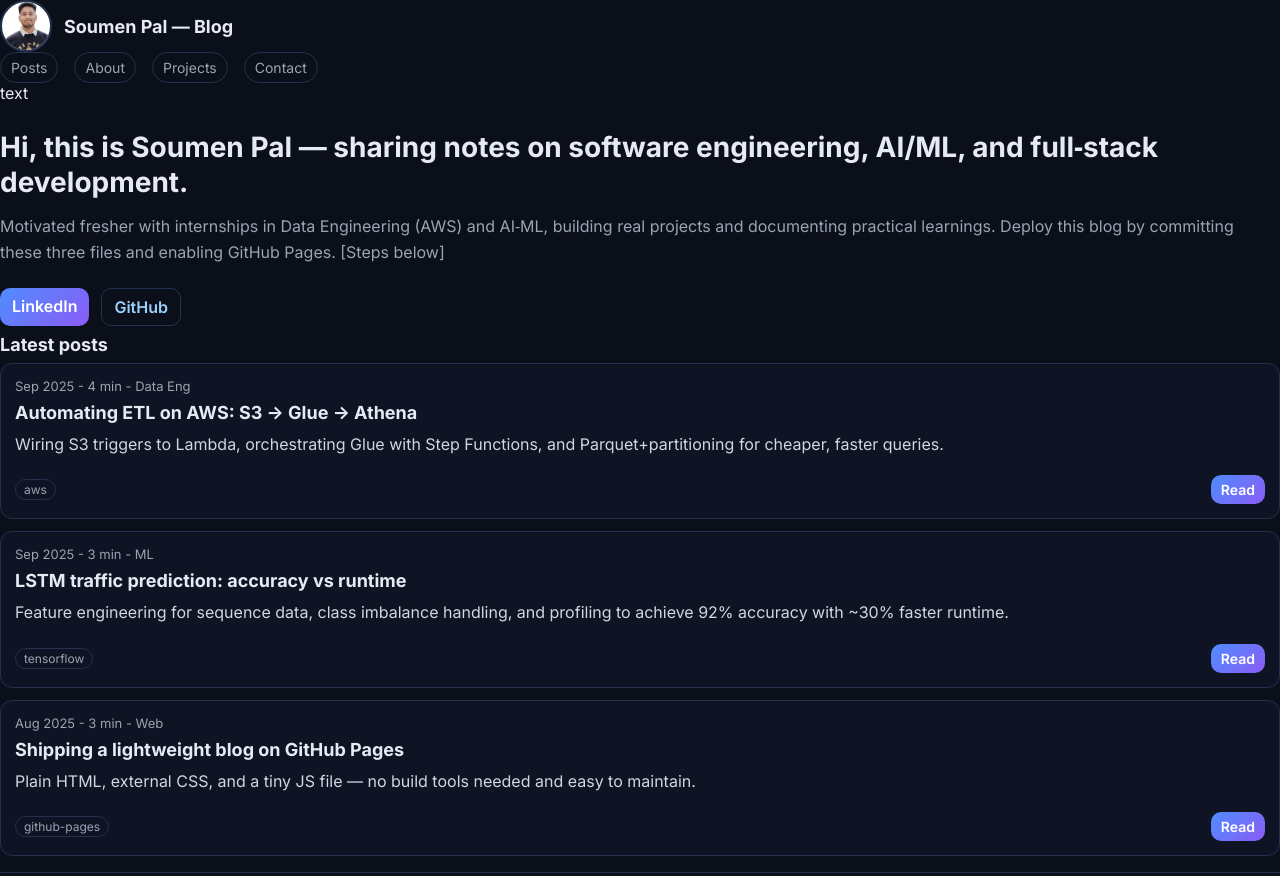
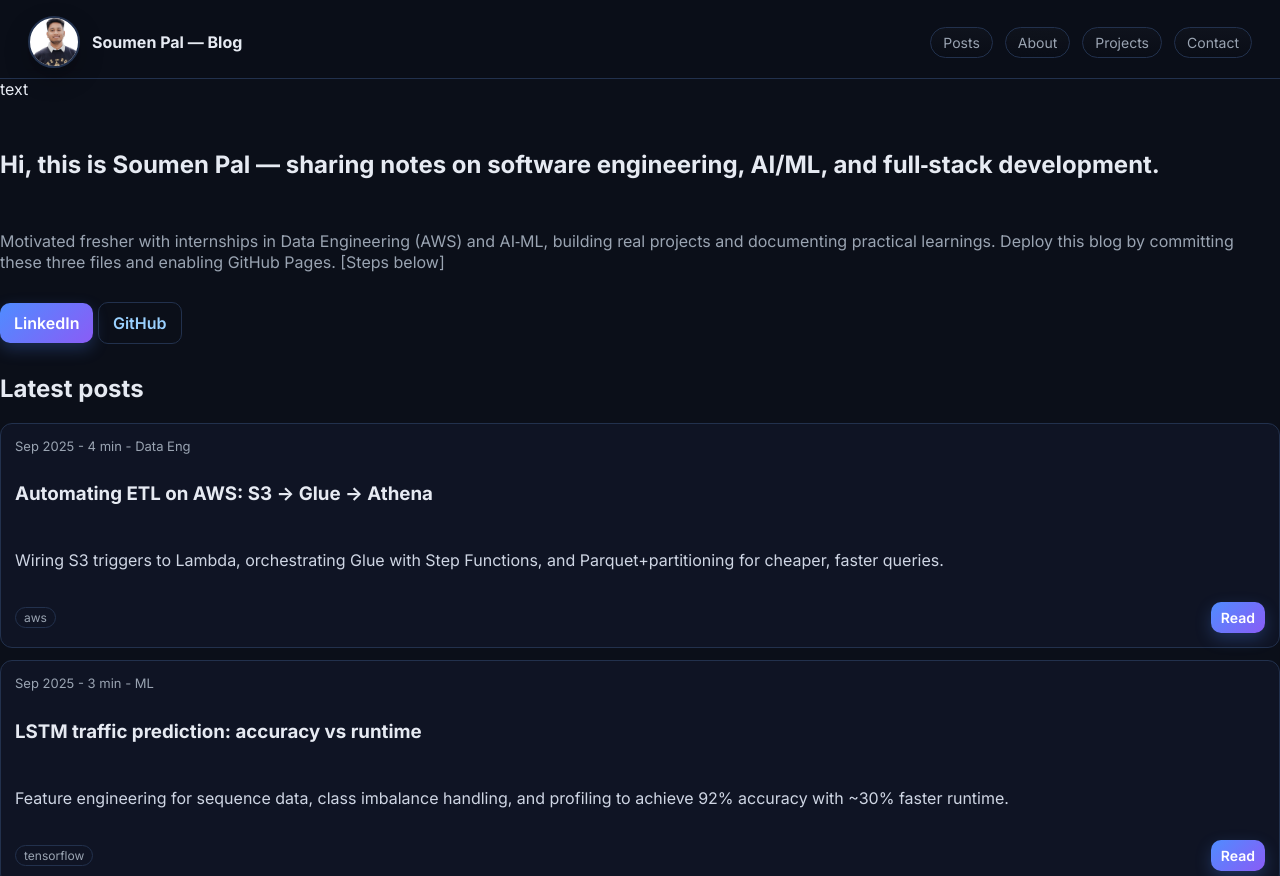
Before and after one commit to Soumen8603/Soumen8603.github.io, a plain HTML site: page index.html in a window 1280 px wide. Shown: the top 876 px of the page. Drawn offline with Linux system fonts and the light colour scheme.

Commit message:
Update style.css

```diff
--- a/style.css
+++ b/style.css
@@ -1,124 +1,109 @@
-/* ---------- Theme tokens ---------- */
-:root {
---bg: #0b0f19;
---card: #111729;
---text: #e6eaf2;
---muted: #9aa4b2;
---accent: #4f8cff;
---accent-2: #8a5cf6;
---link: #9ad1ff;
---code-bg: #0f1424;
---border: #22314d;
+/* ========== Design tokens ========== */
+:root{
+--bg:#0b0f19;
+--surface:#111729;
+--surface-2:#0f1424;
+--text:#e6eaf2;
+--muted:#9aa4b2;
+--accent:#4f8cff;
+--accent-2:#8a5cf6;
+--link:#9ad1ff;
+--border:#22314d;
+--shadow:0 10px 25px rgba(0,0,0,.25);
 }
 
-/* ---------- Base ---------- */
+/* ========== Base ========== */
+*{box-sizing:border-box}
+html,body{margin:0;padding:0;background:var(--bg);color:var(--text);font-family:Inter,system-ui,-apple-system,Segoe UI,Roboto,Arial,sans-serif}
+a{color:var(--link);text-decoration:none}
+a:hover{text-decoration:underline}
 
-{ box-sizing: border-box; }
-html, body { margin: 0; padding: 0; background: var(--bg); color: var(--text); font-family: Inter, system-ui, -apple-system, Segoe UI, Roboto, Arial, sans-serif; }
-a { color: var(--link); text-decoration: none; }
-a:hover { text-decoration: underline; }
+/* Fluid, accessible type with clamp() /
+h1{font-size:clamp(28px,4vw,44px);line-height:1.15;margin:0} / scales by viewport within limits /
+h2{font-size:clamp(18px,2vw,22px);margin:0 0 8px}
+h3{font-size:clamp(16px,1.7vw,20px);margin:0}
+body, p, li{font-size:clamp(15px,1.2vw,17px);line-height:1.7} / readable body size range */
 
-/* ---------- Layout: now full width ---------- /
-/ Make the main wrapper span the full viewport width /
-.wrap {
-width: 100%;
-max-width: none; / remove previous 880px cap /
-margin: 0;
-padding: 28px 20px 80px; / keep side padding for breathing room /
-} / Full-width container using width and removing max-width */
+/* ========== Layout (full width) ========== /
+.wrap{
+width:100%;
+max-width:none; / remove narrow cap /
+margin:0;
+padding:28px min(5vw,28px) 84px; / responsive side padding /
+} / Full-width container replacing max-width */
 
-/* Optional full‑bleed utility: apply to header/hero or any section to stretch edge‑to‑edge /
-.full-bleed {
-width: 100vw;
-margin-left: calc(50% - 50vw);
-margin-right: calc(50% - 50vw);
-} / Full‑bleed technique with 100vw and calc() */
+/* Full‑bleed utility for sections that should stretch edge‑to‑edge /
+.full-bleed{width:100vw;margin-left:calc(50% - 50vw);margin-right:calc(50% - 50vw)} / 100vw + calc() trick */
 
-/* Header /
-header {
-display: flex;
-align-items: center;
-justify-content: space-between;
-gap: 12px;
-padding: 18px 20px 8px;
-border-bottom: 1px solid var(--border);
-position: sticky;
-top: 0;
-backdrop-filter: blur(6px);
-background: color-mix(in oklab, var(--bg) 80%, transparent);
-z-index: 10;
-} / Sticky, full-width header with padding */
-
-.brand { display: flex; align-items: center; gap: 12px; }
-.avatar-img { width: 48px; height: 48px; border-radius: 50%; object-fit: cover; border: 2px solid var(--border); background: #fff; } /* Circular image, covers frame */
-.title { font-size: 18px; font-weight: 700; }
-nav { display: flex; gap: 16px; font-size: 14px; }
-.pill { color: var(--muted); padding: 6px 10px; border: 1px solid var(--border); border-radius: 999px; }
-.pill:hover { border-color: var(--link); }
+/* Header */
+header{
+position:sticky;top:0;z-index:10;
+display:flex;align-items:center;justify-content:space-between;gap:14px;
+padding:16px min(5vw,28px) 10px;
+backdrop-filter:blur(6px);
+background:color-mix(in oklab,var(--bg) 78%, transparent);
+border-bottom:1px solid var(--border);
+}
+.brand{display:flex;align-items:center;gap:12px}
+.avatar-img{width:52px;height:52px;border-radius:50%;object-fit:cover;border:2px solid var(--border);background:#fff;box-shadow:var(--shadow)}
+.title{font-weight:700}
+nav{display:flex;gap:12px;font-size:14px}
+.pill{color:var(--muted);padding:6px 12px;border:1px solid var(--border);border-radius:999px;background:linear-gradient(180deg,rgba(255,255,255,0.02),rgba(0,0,0,0.08))}
+.pill:hover{border-color:var(--link);color:#d9efff}
 
 /* Hero */
-.hero { display: grid; gap: 14px; padding: 24px 0 8px; }
-.hero h1 { font-size: 28px; margin: 0; }
-.hero p { color: var(--muted); margin: 0; line-height: 1.65; }
-.cta-row { display: flex; gap: 12px; margin-top: 8px; flex-wrap: wrap; }
+.hero{display:grid;gap:14px;padding:28px 0 10px}
+.hero p{color:var(--muted)}
 
-/* Content grid /
-/ Wider columns on desktop; remains single column on mobile /
-.grid { display: grid; gap: 16px; grid-template-columns: 1fr; margin-top: 16px; }
-@media (min-width: 760px) {
-.grid { grid-template-columns: 2fr 1fr; } / wider main column than aside */
+/* Content grid: wider and more balanced /
+.grid{display:grid;gap:18px;margin-top:18px;grid-template-columns:1fr}
+@media (min-width:760px){
+.grid{grid-template-columns:3fr 2fr} / widen About column /
+}
+@media (min-width:1200px){
+.grid{grid-template-columns:5fr 4fr} / even roomier on large screens */
 }
 
-/* Cards and posts */
-.card {
-background: linear-gradient(180deg, color-mix(in oklab, var(--card) 92%, transparent), var(--card));
-border: 1px solid var(--border);
-border-radius: 14px;
-padding: 16px;
+/* Cards */
+.card{
+background:linear-gradient(180deg,color-mix(in oklab,var(--surface) 92%, transparent),var(--surface));
+border:1px solid var(--border);
+border-radius:14px;
+padding:16px;
+box-shadow:var(--shadow);
 }
-.card h2 { margin: 0 0 8px; font-size: 18px; }
-.meta { color: var(--muted); font-size: 13px; }
+.meta{color:var(--muted);font-size:13px}
 
-.post {
-display: grid;
-gap: 8px;
-padding: 14px;
-border: 1px solid var(--border);
-border-radius: 12px;
-background: var(--code-bg);
-}
-.post h3 { margin: 0; font-size: 18px; }
-.post p { margin: 0; color: #cfd6e4; line-height: 1.65; }
+/* Posts */
+.post{display:grid;gap:10px;padding:14px;border:1px solid var(--border);border-radius:12px;background:var(--surface-2)}
+.post p{color:#cfd6e4}
+.tag{font-size:12px;color:var(--muted);border:1px solid var(--border);padding:2px 8px;border-radius:999px}
+.post-footer{display:flex;justify-content:space-between;align-items:center;gap:12px;margin-top:6px}
 
-.tag { font-size: 12px; color: var(--muted); border: 1px solid var(--border); padding: 2px 8px; border-radius: 999px; }
-.post-footer { display: flex; justify-content: space-between; align-items: center; gap: 12px; margin-top: 10px; }
+/* Sidebar (About) refinements /
+.grid>aside.card{min-width:420px} / prevents over-condensing at mid widths */
+@media (max-width:999px){ .grid>aside.card{min-width:unset} }
 
-.btn { display: inline-block; padding: 8px 12px; border-radius: 10px; background: linear-gradient(135deg, var(--accent), var(--accent-2)); color: white; font-weight: 600; }
-.btn.ghost { background: transparent; color: var(--link); border: 1px solid var(--border); }
-.btn.sm { padding: 6px 10px; font-size: 14px; }
-.btn:hover { opacity: 0.95; text-decoration: none; }
+/* Buttons */
+.btn{display:inline-block;padding:10px 14px;border-radius:10px;background:linear-gradient(135deg,var(--accent),var(--accent-2));color:#fff;font-weight:600;box-shadow:0 6px 16px rgba(79,140,255,.25)}
+.btn.ghost{background:transparent;color:var(--link);border:1px solid var(--border);box-shadow:none}
+.btn.sm{padding:7px 10px;font-size:14px}
+.btn:hover{filter:brightness(1.05)}
 
-.list { display: grid; gap: 12px; }
-.divider { margin: 16px 0; border: 0; border-top: 1px solid var(--border); }
+/* Lists and dividers */
+.list{display:grid;gap:12px}
+.divider{margin:16px 0;border:0;border-top:1px solid var(--border)}
+.flat{list-style:disc;padding-left:20px}
+.flat-ol{list-style:decimal;padding-left:20px}
 
-.flat { list-style: disc; padding-left: 20px; }
-.flat-ol { list-style: decimal; padding-left: 20px; }
-
-/* Code */
-pre, code { background: var(--code-bg); color: #e9ecf7; border-radius: 8px; }
-pre { padding: 14px; overflow: auto; border: 1px solid var(--border); }
-code { padding: 2px 6px; border: 1px solid var(--border); }
+/* Code styling */
+pre,code{background:var(--surface-2);color:#e9ecf7;border-radius:8px}
+pre{padding:14px;overflow:auto;border:1px solid var(--border)}
+code{padding:2px 6px;border:1px solid var(--border)}
 
 /* Footer */
-footer {
-margin-top: 32px;
-padding-top: 16px;
-border-top: 1px solid var(--border);
-color: var(--muted);
-font-size: 14px;
-display: flex;
-justify-content: space-between;
-flex-wrap: wrap;
-gap: 10px;
+footer{
+margin-top:34px;padding-top:16px;border-top:1px solid var(--border);color:var(--muted);
+font-size:14px;display:flex;justify-content:space-between;flex-wrap:wrap;gap:10px
 }
-.contact a { margin-right: 10px; }
+.contact a{margin-right:10px}
```
